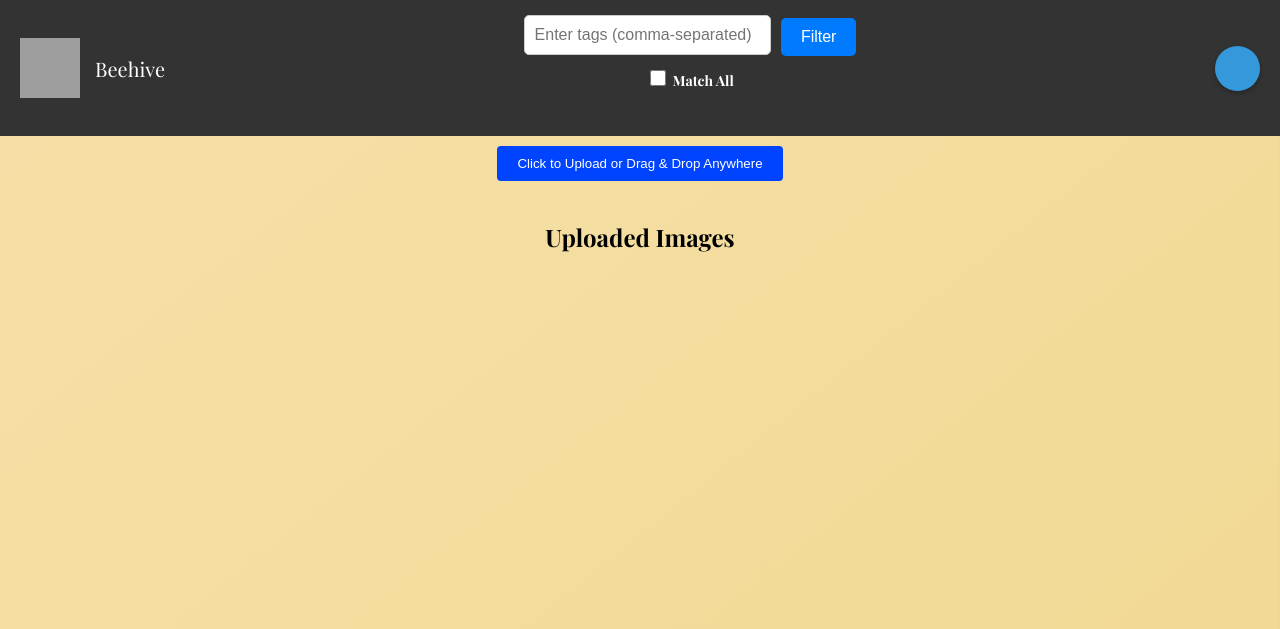
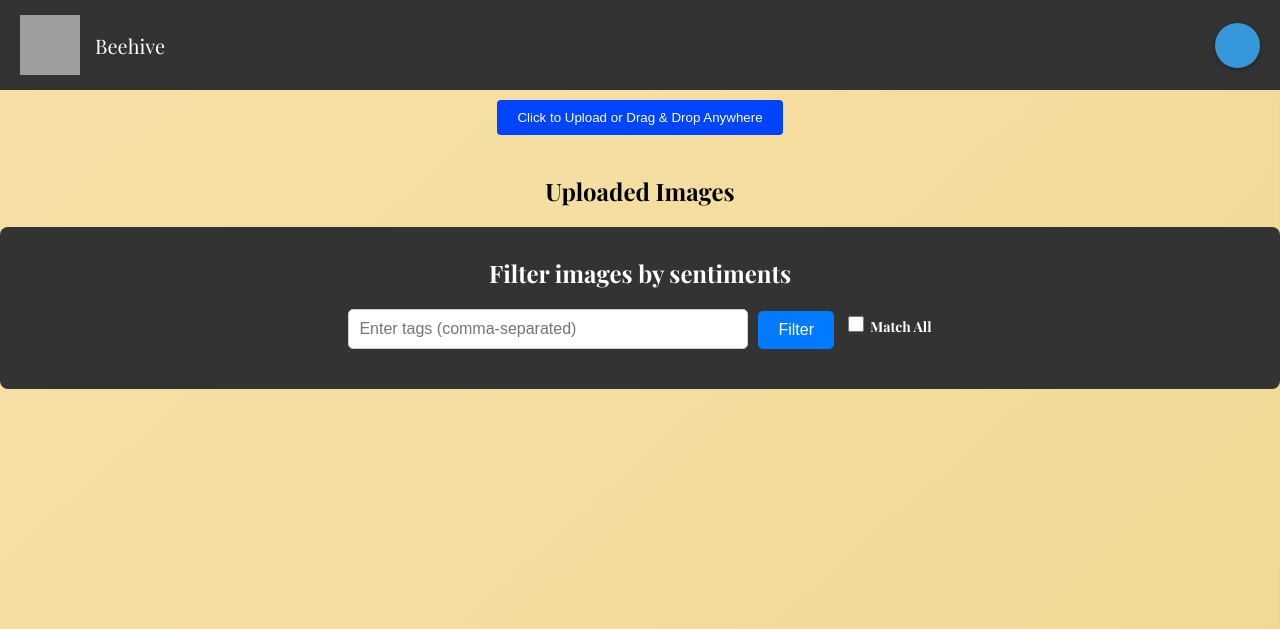
Before and after one commit to KathiraveluLab/Beehive, a Flask app: template templates/profile.html in a window 1280 px wide. Shown: the top 629 px of the page. Run offline with Flask 3, Linux system fonts and the light colour scheme; the template is opened without the code that fills it, so the values that code supplies are empty; some libraries are stand-ins or nearby versions; some web fonts are replaced; grey boxes are pictures that could not be loaded.

Commit message:
Moving filter box into the body

```diff
--- a/static/css/profile.css
+++ b/static/css/profile.css
@@ -1123,8 +1123,12 @@ input {
     width: 100%;
 }
 .filter-container {
-    margin-left: auto;
+    text-align: center;
+    margin: 20px 0;
+    padding: 10px;
     background-color: #333;
+    border-radius: 8px;
+    color: white;
 }
 
 .filter-form {
--- a/templates/profile.html
+++ b/templates/profile.html
@@ -368,16 +368,7 @@ function updateHiddenInput() {
 <div class="nav">
     <img src = "{{url_for('static', filename='Logo.svg')}}" alt="Beehive Logo" class="logo">
     <div class="heading">Beehive</div>
-    <div class="filter-container">
-      <form action="{{ url_for('profile') }}" method="get" class="filter-form">
-        <input type="text" name="sentiments" placeholder="Enter tags (comma-separated)" value="{{ request.args.get('sentiments', '') }}" class="filter-input">
-        <button type="submit" class="filter-button">Filter</button>
-        <label>
-            <input type="checkbox" name="match_all" value="1" {% if request.args.get('match_all') %}checked{% endif %}>
-            <span>Match All</span>
-        </label>
-    </form>
-  </div>
+
 
     <!-- <h1>{{ username }}</h1> -->
     <div class="profile-photo-container" id="profile-photo-container">
@@ -454,6 +445,17 @@ function updateHiddenInput() {
 
     <h2 style="text-align: center;">Uploaded Images</h2>
 
+    <div class="filter-container">
+      <h2>Filter images by sentiments</h2>
+      <form action="{{ url_for('profile') }}" method="get" class="filter-form">
+        <input type="text" name="sentiments" placeholder="Enter tags (comma-separated)" value="{{ request.args.get('sentiments', '') }}" class="filter-input">
+        <button type="submit" class="filter-button">Filter</button>
+        <label>
+            <input type="checkbox" name="match_all" value="1" {% if request.args.get('match_all') %}checked{% endif %}>
+            <span>Match All</span>
+        </label>
+    </form>
+  </div>
     <div class="image-container">
         {% for image in images %}
         <div class="image-card">
```
